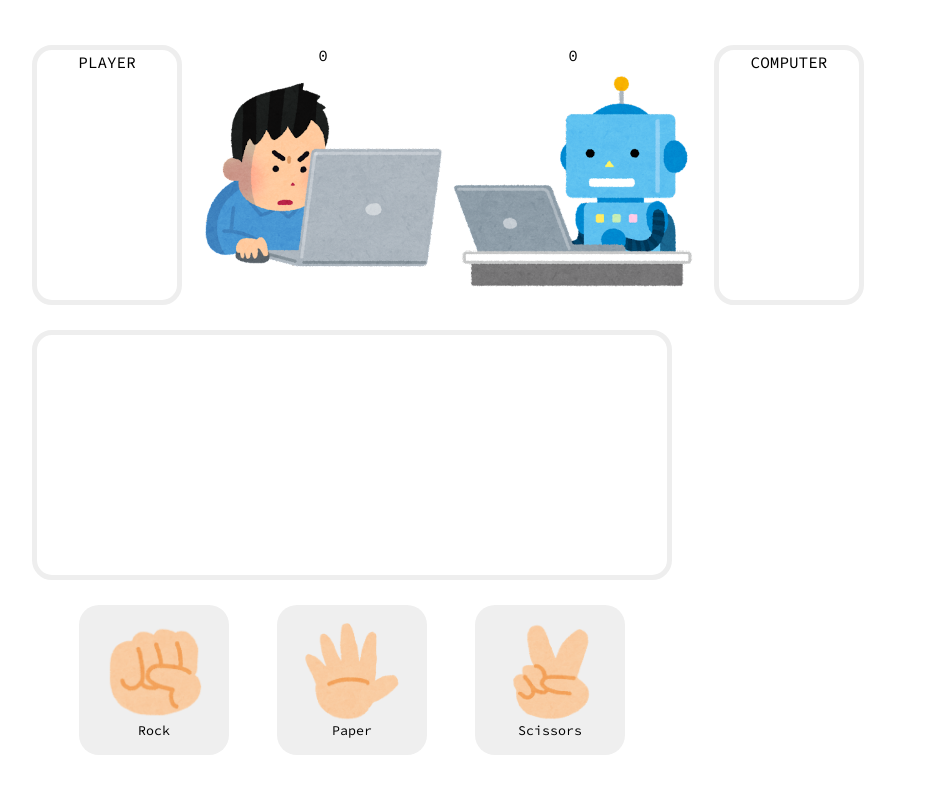
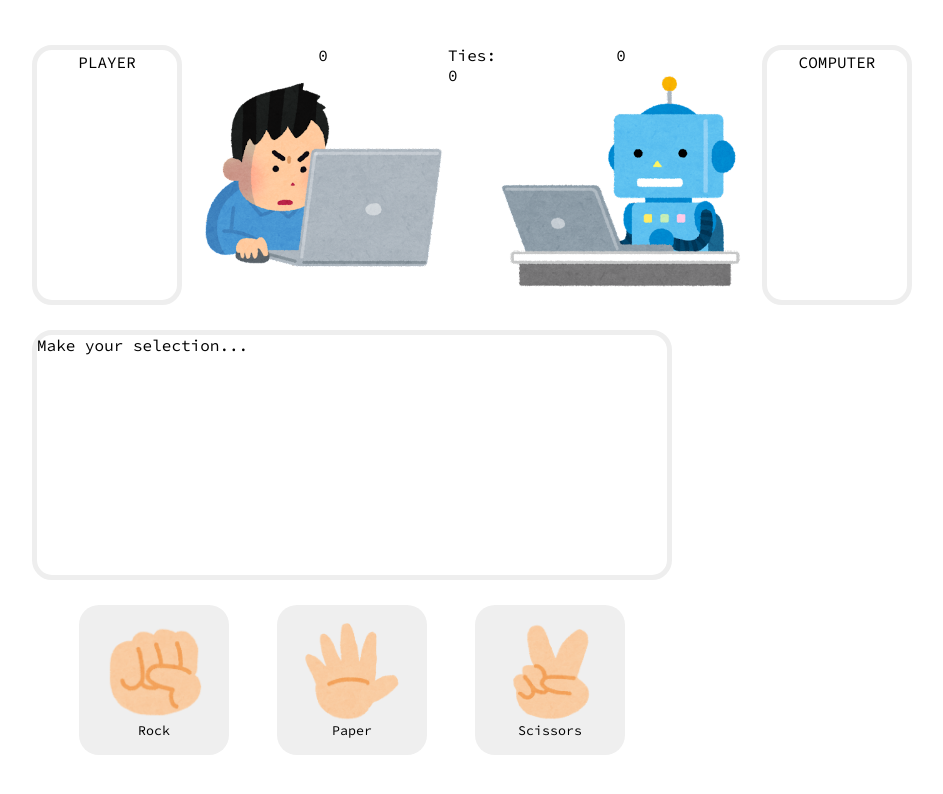
Before and after one commit to hsno68/rock-paper-scissors, a plain HTML site: page index.html in a window 1280 px wide. Shown: the whole page, without its empty margins (288-1231 px from the left). Drawn offline with Linux system fonts and the light colour scheme.

Commit message:
Add tie counter and placeholder for output box

```diff
--- a/index.html
+++ b/index.html
@@ -17,6 +17,7 @@
           <img class="player-img" src="imgs/man-on-computer.png" alt="A man staring intently at the computer (from Irasutoya).">
         </div>
       </div>
+      <p class="tie-score">Ties: 0</p>
       <div class="computer-side">
         <div>
           <p class="computer-score">0</p>
@@ -25,7 +26,7 @@
         <div class="move-history">Computer</div>
       </div>
     </div>
-    <div class="output container"></div>
+    <div class="output container">Make your selection...</div>
     <div class="selection container">
       <button class="rock"><img class="rock" src="imgs/rock.png" alt="Hand gesture of &ldquo;rock&rdquo; (from Irasutoya).">Rock</button>
       <button class="paper"><img class="paper" src="imgs/paper.png" alt="Hand gesture of &ldquo;paper&rdquo; (from Irasutoya).">Paper</button>
```
